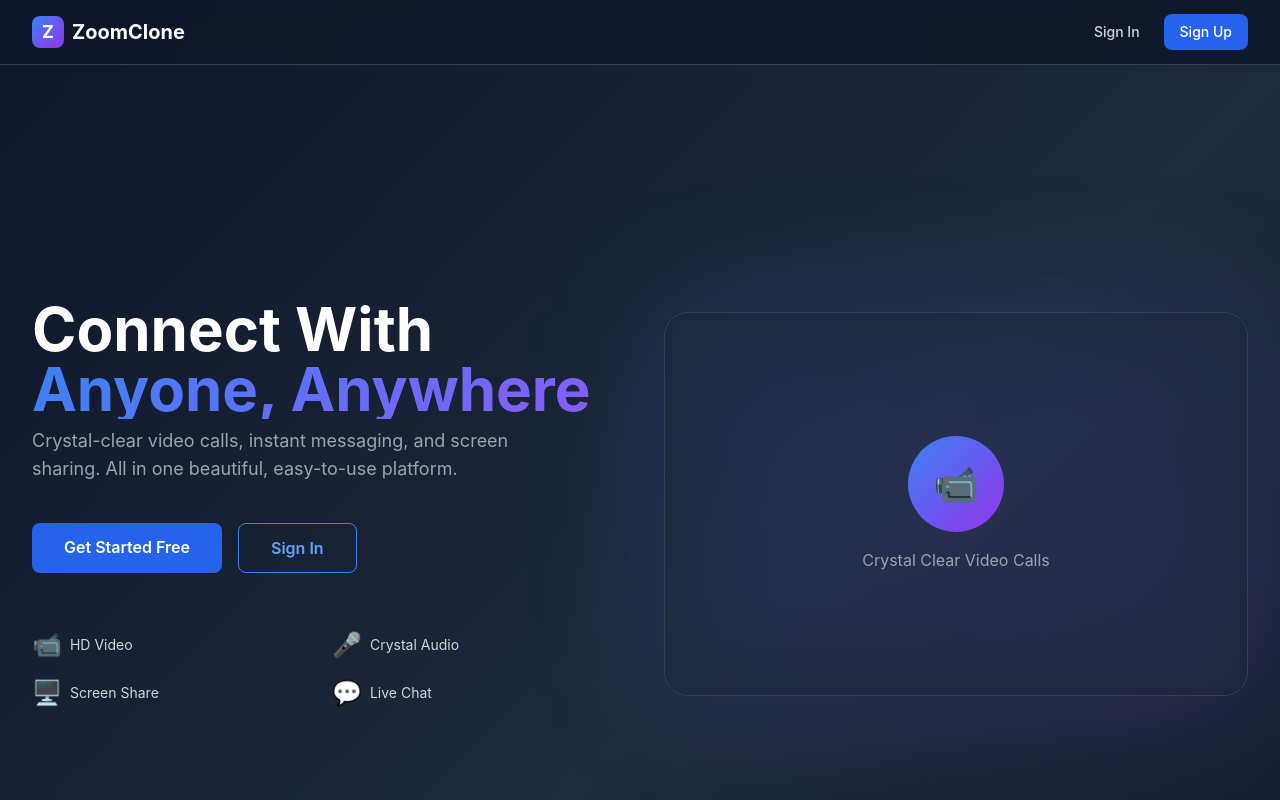
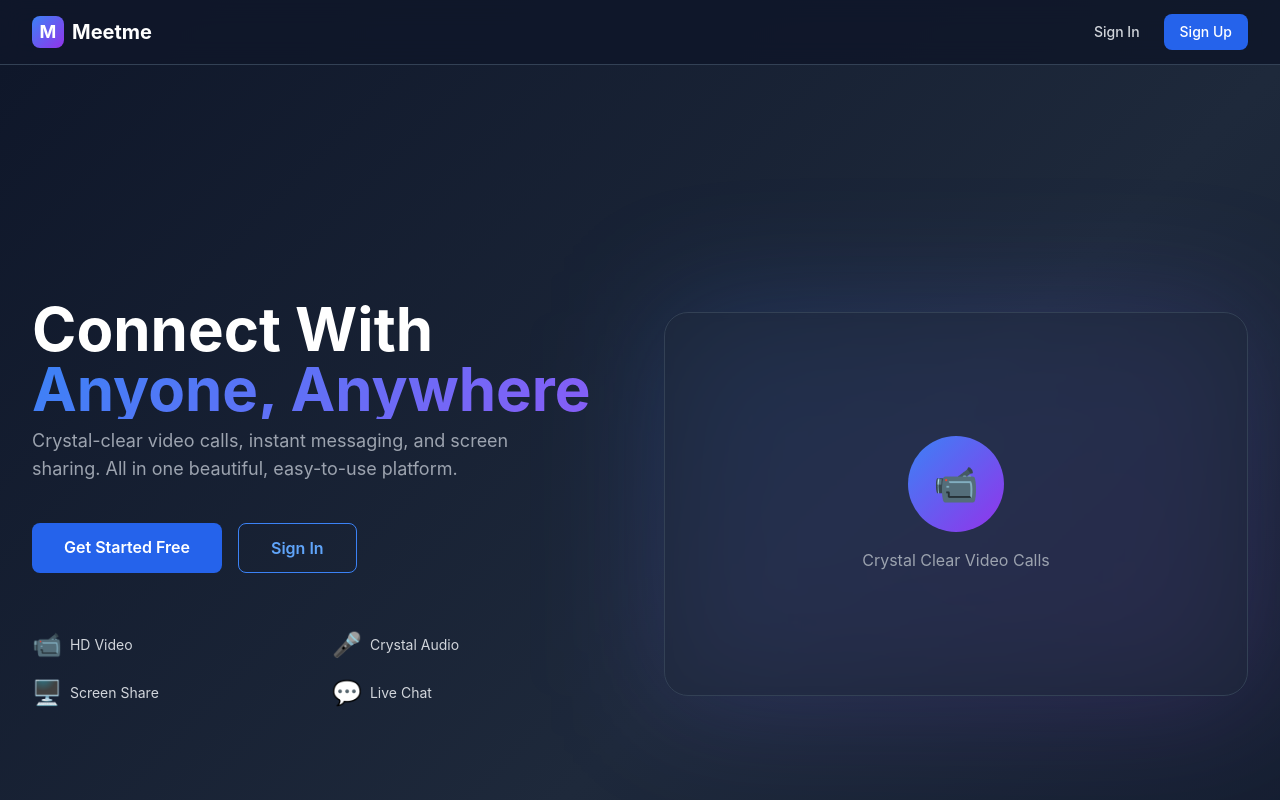
Before and after one commit to Atanu789/Meetme, a Next.js app: page / in a window 1280 px wide. Shown: the top 800 px of the page. Built offline with nearby package versions, Linux system fonts and the light colour scheme; no server answers.

Commit message:
Rename app branding to Meetme

```diff
--- a/app/layout.tsx
+++ b/app/layout.tsx
@@ -5,9 +5,9 @@ import { AuthProvider } from '@/components/AuthProvider';
 import './globals.css';
 
 export const metadata: Metadata = {
-  title: 'ZoomClone - Video Conferencing',
+  title: 'Meetme - Video Conferencing',
   description: 'A modern, open-source video conferencing platform built with Jitsi',
-  keywords: ['video conferencing', 'zoom clone', 'jitsi', 'meetings'],
+  keywords: ['video conferencing', 'meetme', 'jitsi', 'meetings'],
 };
 
 export default function RootLayout({
--- a/components/Navbar.tsx
+++ b/components/Navbar.tsx
@@ -25,10 +25,10 @@ export function Navbar() {
         <div className="flex justify-between items-center h-16">
           <Link href="/" className="flex items-center gap-2">
             <div className="w-8 h-8 bg-gradient-to-br from-blue-500 to-purple-600 rounded-lg flex items-center justify-center">
-              <span className="text-white font-bold text-lg">Z</span>
+              <span className="text-white font-bold text-lg">M</span>
             </div>
             <span className="hidden sm:inline text-white font-bold text-xl">
-              ZoomClone
+              Meetme
             </span>
           </Link>
 
--- a/package.json
+++ b/package.json
@@ -1,7 +1,7 @@
 {
-  "name": "zoom-clone",
+  "name": "meetme",
   "version": "1.0.0",
-  "description": "SaaS-grade Zoom clone using Jitsi",
+  "description": "SaaS-grade Meetme video conferencing app using Jitsi",
   "scripts": {
     "dev": "next dev",
     "build": "next build",
```
Also changed, not shown: 2 other files (tests, documents, lock files or other folders).
